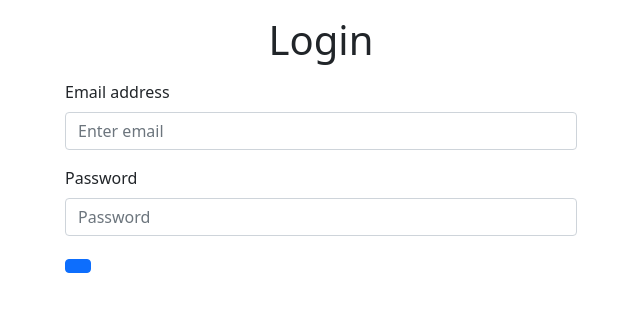
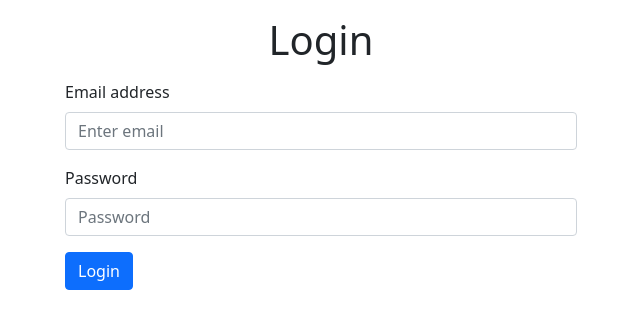
Before and after one commit to humphreyokoth/nextjs-auth-firebase-ts, a Next.js app: page /login in a window 1280 px wide. Shown: the top 328 px of the page, without its empty margins (319-959 px from the left). Built offline with nearby package versions, Linux system fonts and the light colour scheme.

Commit message:
Feat:Login-email and password states

```diff
--- a/pages/login.tsx
+++ b/pages/login.tsx
@@ -34,7 +34,7 @@ const Login = () => {
             placeholder='Password'
         />
         </Form.Group>
-        <Button variant='primary' type='submit'></Button>
+        <Button variant='primary' type='submit'>Login</Button>
       </Form>
     </div>
   );
```
